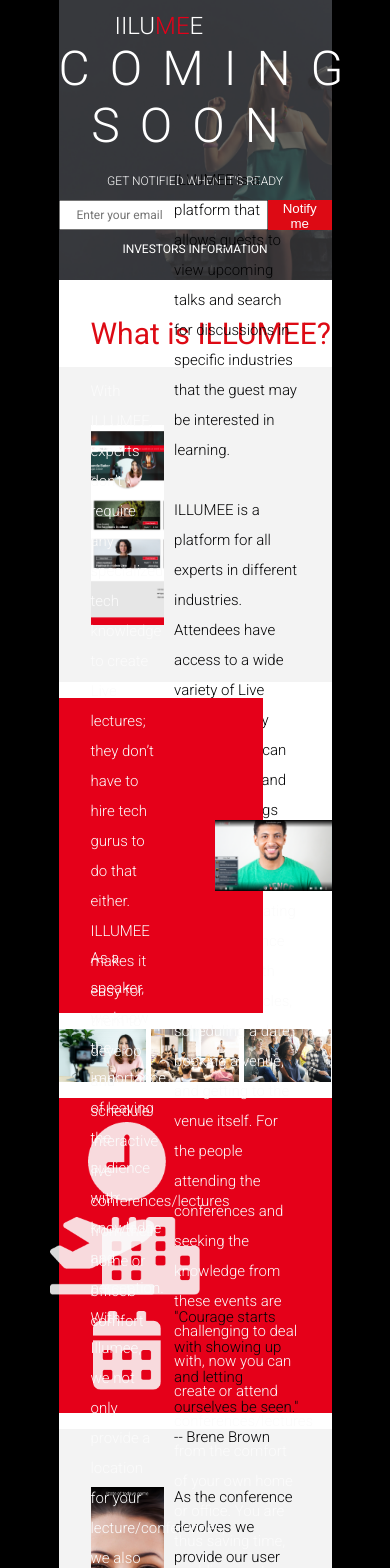
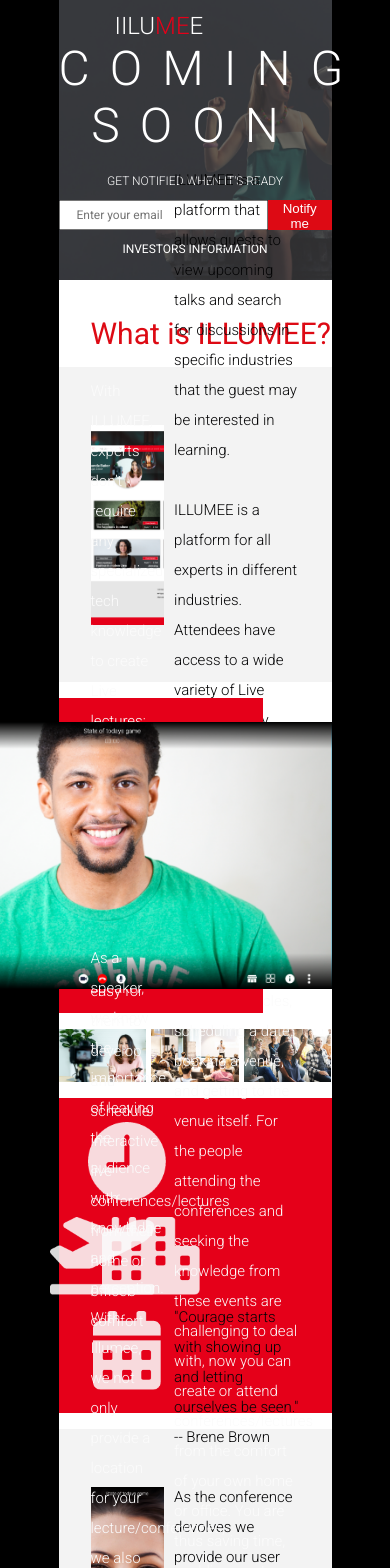
Before and after one commit to Pratha-Me/Illumee, a React (Create React App) app: page / in a window 390 px wide. Shown: the top 1568 px of the page. Built offline with nearby package versions, Linux system fonts and the light colour scheme.

Commit message:
Refactored for the responsive functionality

```diff
--- a/src/styles/redRelativeCompStyle.css
+++ b/src/styles/redRelativeCompStyle.css
@@ -15,8 +15,8 @@
 }
 
 .abs-div img {
-    height: auto;
-    width: 95%;
+    height: 85%;
+    width: auto;
 }
 
 .red-bg {
```
